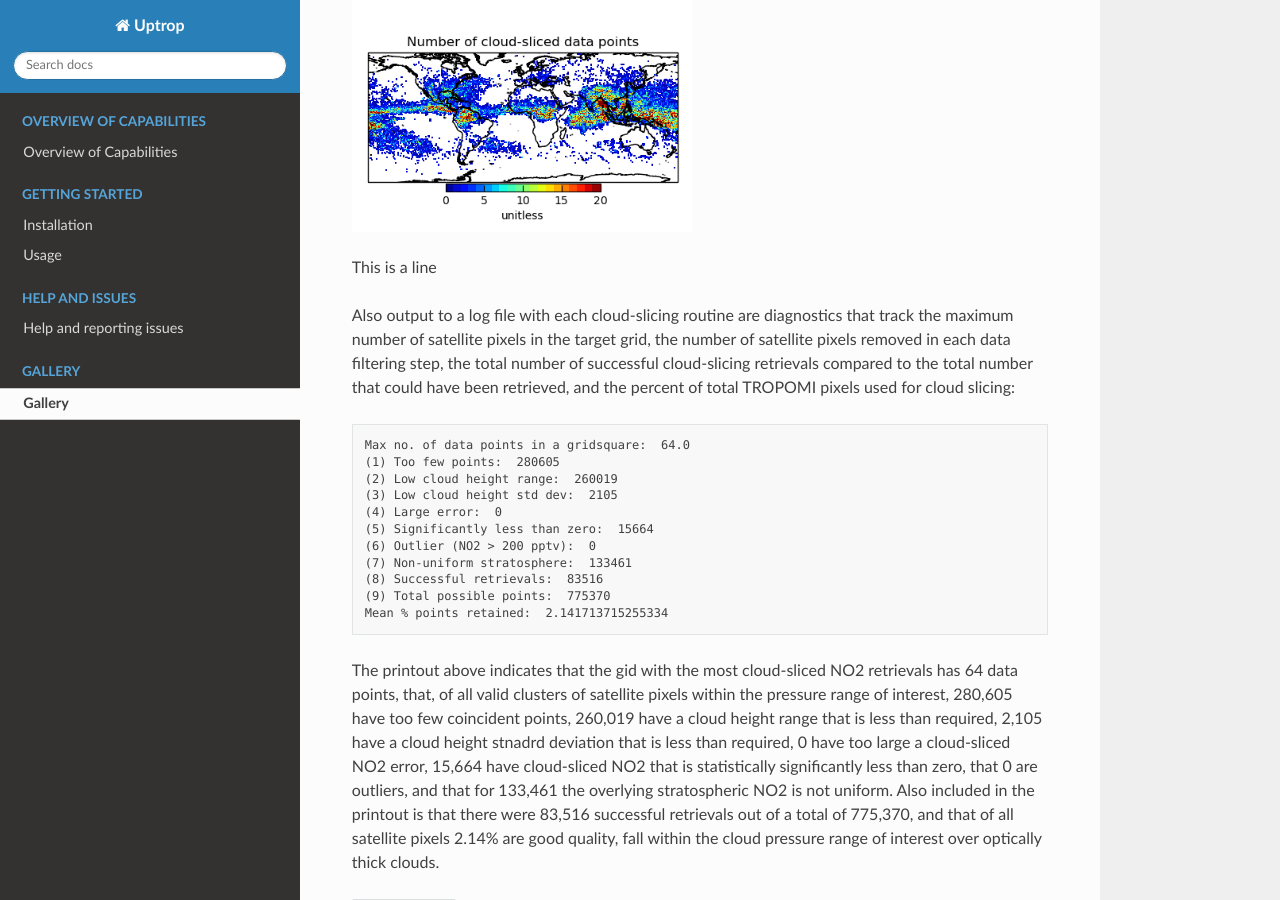
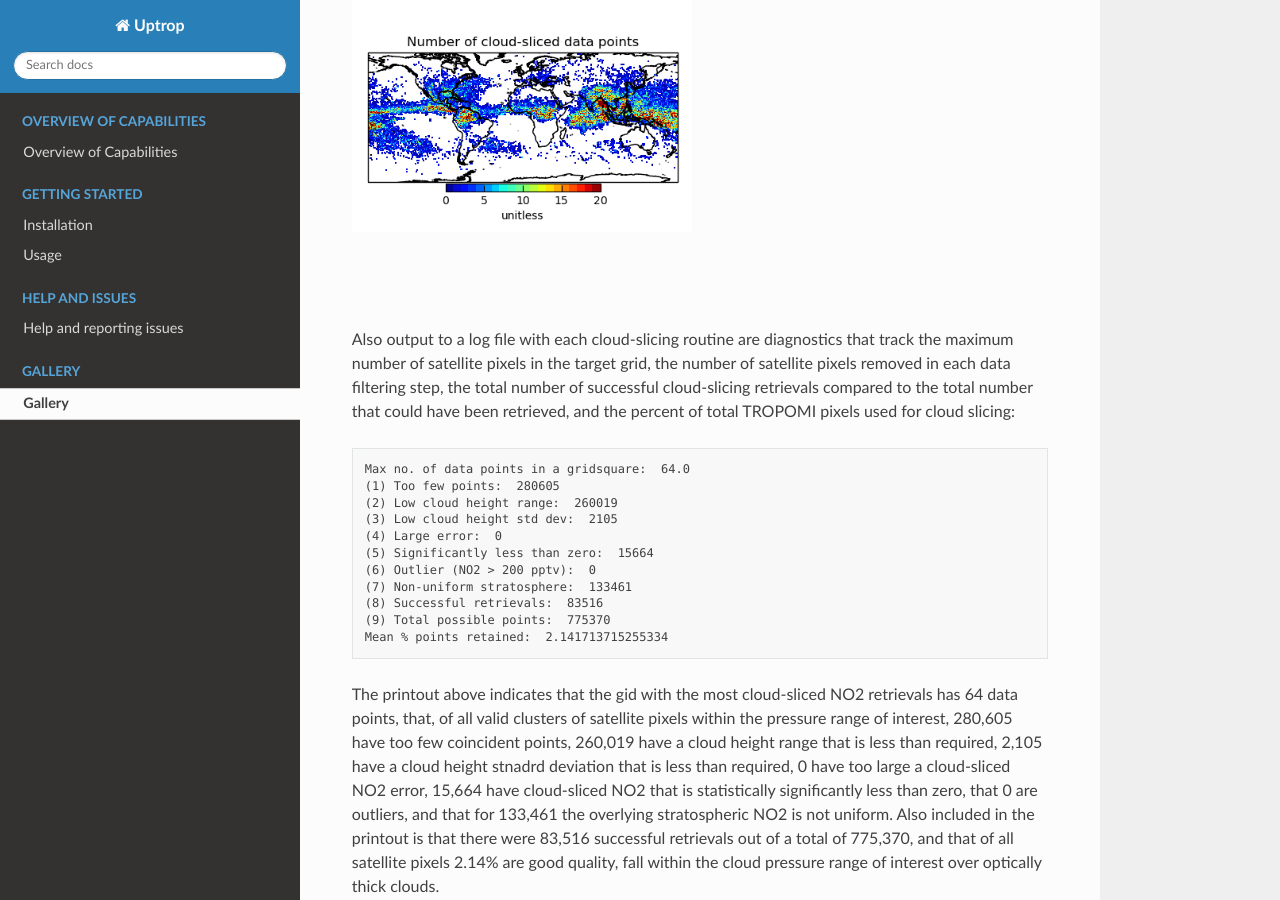
Before and after one commit to eamarais/erc-uptrop, a Sphinx documentation site: the page built from docs/source/Gallery.rst, in a window 1280 px wide and 900 px high, scrolled down 815 px. Built offline with Sphinx 7.4.7 and the Read the Docs theme 2.0.0, drawn with Linux system fonts in a browser that asks for light colours.

Commit message:
Update Gallery.rst

```diff
--- a/docs/source/Gallery.rst
+++ b/docs/source/Gallery.rst
@@ -10,7 +10,8 @@ The example below is from cloud-slicing TROPOMI NO2 in June-August 2019 at 450-1
   :width: 340
   :alt: Sample of plots generated with the python script
 
-| This is a line
+|
+|
 
 Also output to a log file with each cloud-slicing routine are diagnostics that track the maximum number of satellite pixels in the target grid, the number of satellite pixels removed in each data filtering step, the total number of successful cloud-slicing retrievals compared to the total number that could have been retrieved, and the percent of total TROPOMI pixels used for cloud slicing:
 
```
